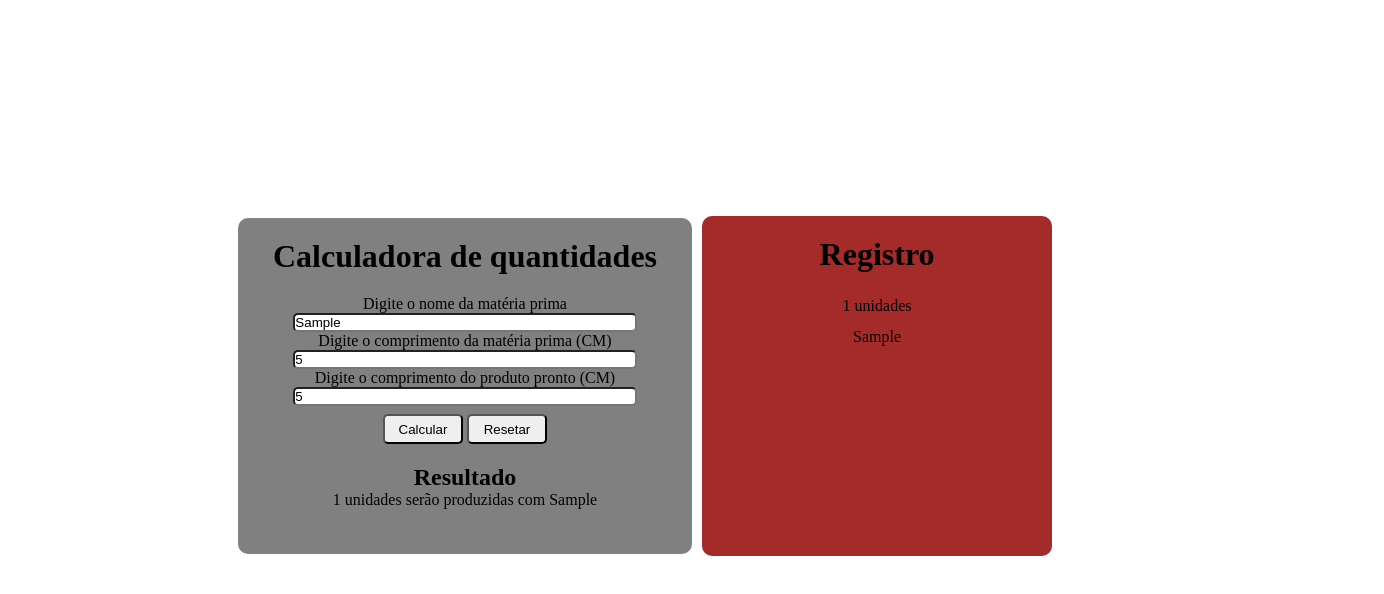
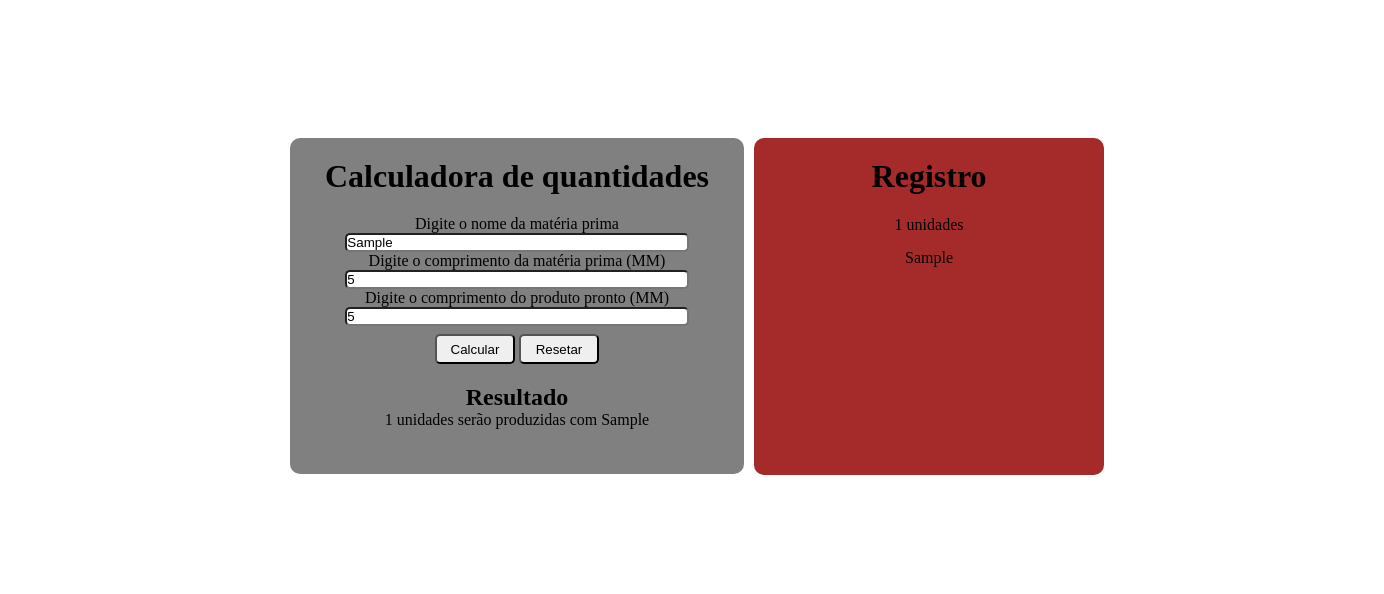
Before and after one commit to VictorOdarp/calculadora_teste, a plain HTML site: page index.html in a window 1280 px wide. Both pictures are taken after typing "Sample", "5", "5" into the empty fields and a click on the button "Calcular". Shown: the whole page, 1384 px wide, since content can reach past the window. Drawn offline with Linux system fonts and the light colour scheme.

Commit message:
Limpeza do registro implementado, realizando testes

```diff
--- a/app.js
+++ b/app.js
@@ -9,15 +9,15 @@ function calcular(){
     listaMaterial.push(nomeMateria);
     listaResultado.push(resultado);
     let campoRegistro = document.getElementById ("registro");
-    let tituloRegistro = document.getElementById("titulo-registro")
+
     let itemDiv = document.createElement("div")
     let materialDiv = document.createElement("div")
 
-    if (listaResultado.length < 4){
+    if (listaResultado.length < 5){
         itemDiv = document.createElement("div")
         itemDiv.className = "item-resultado";
 
-        itemDiv.textContent = `${listaResultado[listaResultado.length - 1]} unidades`;
+        itemDiv.textContent = `${listaResultado[listaResultado.length - 1].toFixed(0)} unidades`;
 
         materialDiv = document.createElement("div")
         materialDiv.className = "item-material";
@@ -28,14 +28,13 @@ function calcular(){
         campoRegistro.appendChild(materialDiv);
         console.log(listaResultado)
     }
-    else if (listaResultado.length == 4){
+    else if (listaResultado.length == 5){
         campoRegistro.innerHTML = "";
-        campoRegistro.appendChild(tituloRegistro);
 
         itemDiv = document.createElement("div")
         itemDiv.className = "item-resultado";
 
-        itemDiv.textContent = listaResultado[listaResultado.length - 1];
+        itemDiv.textContent = `${listaResultado[listaResultado.length - 1].toFixed(0)} unidades`;
 
         materialDiv = document.createElement("div")
         materialDiv.className = "item-material";
@@ -57,8 +56,14 @@ function resetar(){
     document.getElementById("comprimento_produto").value = null;
     document.querySelector("output").value = "";
     resultado = null;
+    listaResultado = [];
     let campoRegistro = document.getElementById ("registro");
     campoRegistro.innerHTML = "";
+
+    tituloRegistro = document.createElement("h1")
+    tituloRegistro.className = "titulo-registro";
+    tituloRegistro.textContent = "Registro"
+    campoRegistro.appendChild(tituloRegistro);
 }
 
 let listaResultado = [];
--- a/index.html
+++ b/index.html
@@ -12,9 +12,9 @@
             <h1>Calculadora de quantidades</h1>
             <p>Digite o nome da matéria prima</p>
             <input class="input_materia" id="nome_materia" type="text">
-            <p>Digite o comprimento da matéria prima (CM)</p>
+            <p>Digite o comprimento da matéria prima (MM)</p>
             <input id="comprimento_material" type="number">
-            <p>Digite o comprimento do produto pronto (CM)</p>
+            <p>Digite o comprimento do produto pronto (MM)</p>
             <input id="comprimento_produto" type="number">
             <br>
             <button onclick="calcular()">Calcular</button>
@@ -29,7 +29,7 @@
         </div>
 
         <div id="registro" class="card-registro">
-            <h1 id="titulo-registro">Registro</h1>
+            <h1 class="titulo-registro">Registro</h1>
         </div>
     </div>
 </body>
--- a/style.css
+++ b/style.css
@@ -9,9 +9,7 @@
     justify-content: center;
     align-items: center;
     display: flex;
-    margin-left: auto;
-    margin-right: auto;
-    margin-top: 42vh;
+    padding: 20% 15%;
 }
 
 .container-card-calculo .card-calculo{
@@ -35,7 +33,7 @@
     background-color: brown;
     width: 350px;
     border-radius: 10px;
-    height: 340px;
+    height: 337px;
     text-align: center;
 }
 
@@ -44,8 +42,8 @@
 }
 
 .item-resultado{
-    margin: 5px;
-    padding: 4px;
+    margin: 10px;
+    padding: 1px;
 }
 
 .item-material{
```
